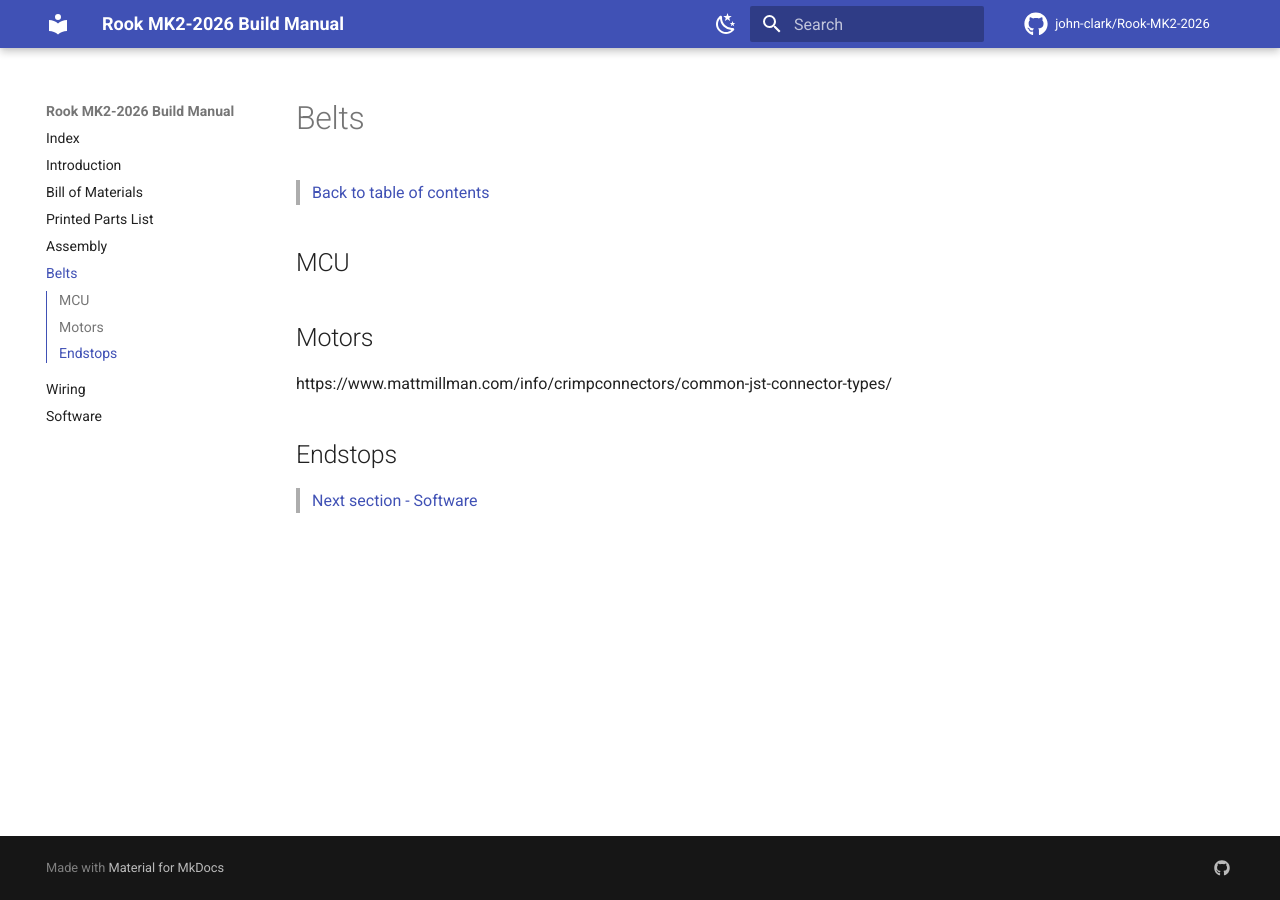
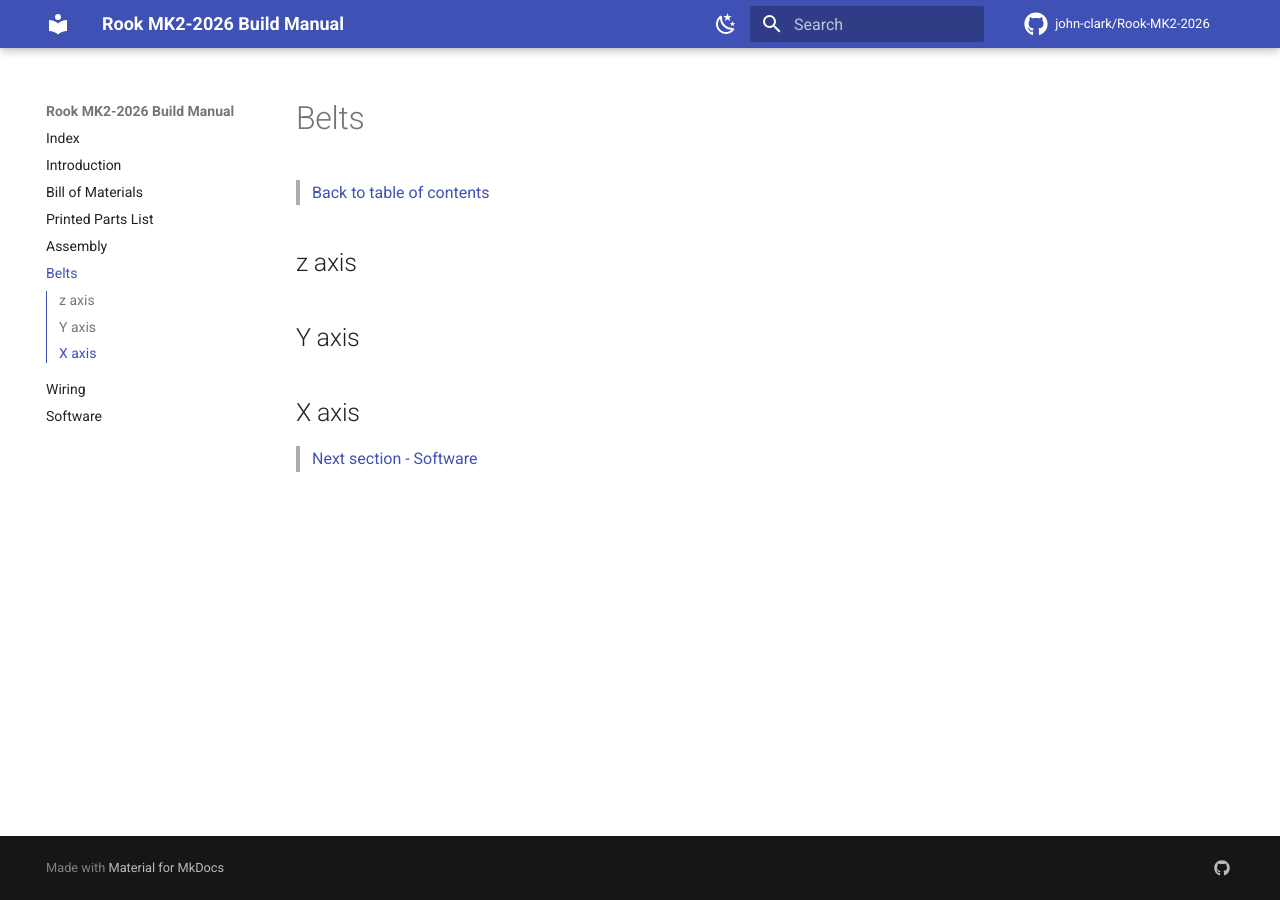
Before and after one commit to john-clark/Rook-MK2-2026, an MkDocs documentation site: the page built from docs/belts.md, in a window 1280 px wide. Built offline with MkDocs 1.6.1 and Material for MkDocs 9.7.7, drawn with Linux system fonts in a browser that asks for light colours; comment, search, counter and statistics services are not loaded.

Commit message:
Update belt documentation with axis sections

```diff
--- a/docs/belts.md
+++ b/docs/belts.md
@@ -2,12 +2,10 @@
 
 > [Back to table of contents](index.md)
 
-## MCU
+## z axis
 
-## Motors
+## Y axis
 
-https://www.mattmillman.com/info/crimpconnectors/common-jst-connector-types/
-
-## Endstops
+## X axis
 
 > [Next section - Software](wiring.md)
```
